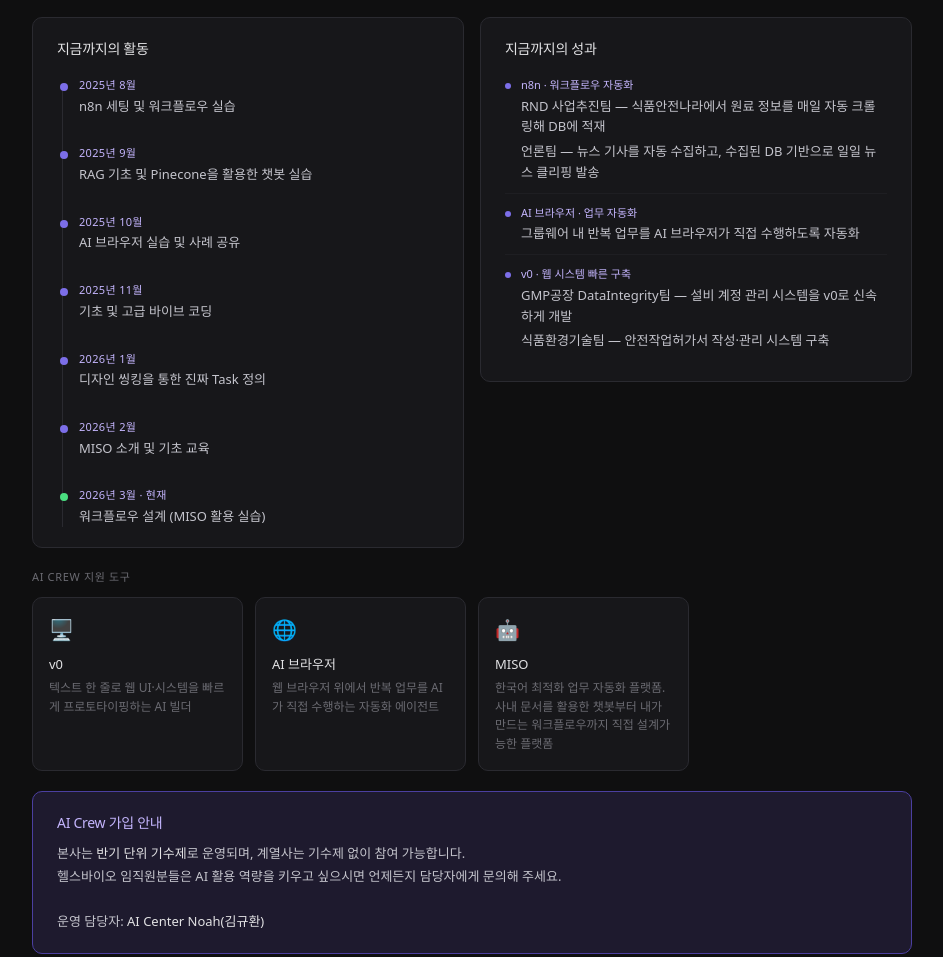
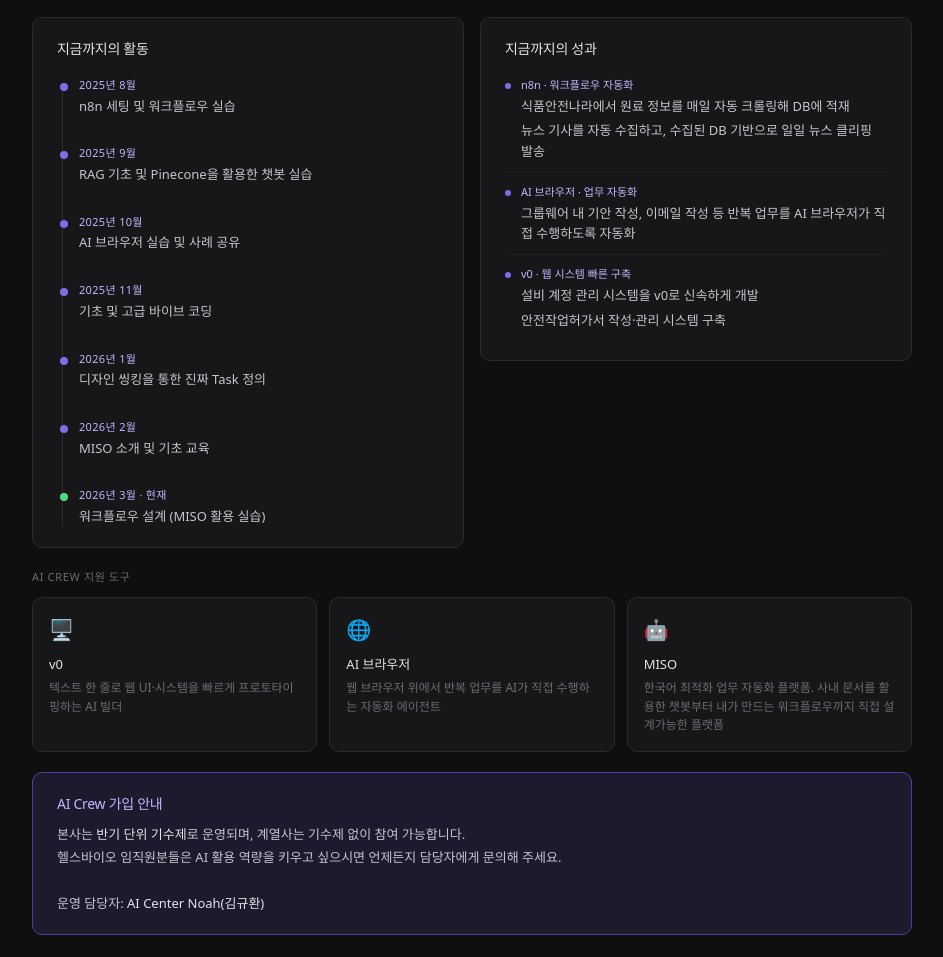
Before and after one commit to jh1234887/kwangdong-hb-intro, a plain HTML site: page index.html in a window 1280 px wide. Shown: the part 539-1496 px from the top of the page, without its empty margins (168-1111 px from the left). Drawn offline with Linux system fonts and the light colour scheme.

Commit message:
Fix: 지원 도구 3열 정렬, 성과 팀명 제거, AI 브라우저 설명 구체화

```diff
--- a/index.html
+++ b/index.html
@@ -548,23 +548,23 @@
             <div class="ach-dot"></div>
             <div>
               <div class="ach-team">n8n · 워크플로우 자동화</div>
-              <div class="ach-title">RND 사업추진팀 — 식품안전나라에서 원료 정보를 매일 자동 크롤링해 DB에 적재</div>
-              <div class="ach-title" style="margin-top:4px;">언론팀 — 뉴스 기사를 자동 수집하고, 수집된 DB 기반으로 일일 뉴스 클리핑 발송</div>
+              <div class="ach-title">식품안전나라에서 원료 정보를 매일 자동 크롤링해 DB에 적재</div>
+              <div class="ach-title" style="margin-top:4px;">뉴스 기사를 자동 수집하고, 수집된 DB 기반으로 일일 뉴스 클리핑 발송</div>
             </div>
           </li>
           <li class="ach-item">
             <div class="ach-dot"></div>
             <div>
               <div class="ach-team">AI 브라우저 · 업무 자동화</div>
-              <div class="ach-title">그룹웨어 내 반복 업무를 AI 브라우저가 직접 수행하도록 자동화</div>
+              <div class="ach-title">그룹웨어 내 기안 작성, 이메일 작성 등 반복 업무를 AI 브라우저가 직접 수행하도록 자동화</div>
             </div>
           </li>
           <li class="ach-item">
             <div class="ach-dot"></div>
             <div>
               <div class="ach-team">v0 · 웹 시스템 빠른 구축</div>
-              <div class="ach-title">GMP공장 DataIntegrity팀 — 설비 계정 관리 시스템을 v0로 신속하게 개발</div>
-              <div class="ach-title" style="margin-top:4px;">식품환경기술팀 — 안전작업허가서 작성·관리 시스템 구축</div>
+              <div class="ach-title">설비 계정 관리 시스템을 v0로 신속하게 개발</div>
+              <div class="ach-title" style="margin-top:4px;">안전작업허가서 작성·관리 시스템 구축</div>
             </div>
           </li>
         </ul>
@@ -575,21 +575,21 @@
     <!-- AI Crew 지원 도구 -->
     <div>
       <div class="sec-label">AI Crew 지원 도구</div>
-      <div class="feat-grid">
-        <div class="feat-card">
-          <div class="feat-icon">🖥️</div>
-          <div class="feat-title">v0</div>
-          <div class="feat-desc">텍스트 한 줄로 웹 UI·시스템을 빠르게 프로토타이핑하는 AI 빌더</div>
+      <div class="act-grid">
+        <div class="act-card">
+          <div class="ac-icon">🖥️</div>
+          <div class="ac-title">v0</div>
+          <div class="ac-desc">텍스트 한 줄로 웹 UI·시스템을 빠르게 프로토타이핑하는 AI 빌더</div>
         </div>
-        <div class="feat-card">
-          <div class="feat-icon">🌐</div>
-          <div class="feat-title">AI 브라우저</div>
-          <div class="feat-desc">웹 브라우저 위에서 반복 업무를 AI가 직접 수행하는 자동화 에이전트</div>
+        <div class="act-card">
+          <div class="ac-icon">🌐</div>
+          <div class="ac-title">AI 브라우저</div>
+          <div class="ac-desc">웹 브라우저 위에서 반복 업무를 AI가 직접 수행하는 자동화 에이전트</div>
         </div>
-        <div class="feat-card">
-          <div class="feat-icon">🤖</div>
-          <div class="feat-title">MISO</div>
-          <div class="feat-desc">한국어 최적화 업무 자동화 플랫폼. 사내 문서를 활용한 챗봇부터 내가 만드는 워크플로우까지 직접 설계가능한 플랫폼</div>
+        <div class="act-card">
+          <div class="ac-icon">🤖</div>
+          <div class="ac-title">MISO</div>
+          <div class="ac-desc">한국어 최적화 업무 자동화 플랫폼. 사내 문서를 활용한 챗봇부터 내가 만드는 워크플로우까지 직접 설계가능한 플랫폼</div>
         </div>
       </div>
     </div>
```
